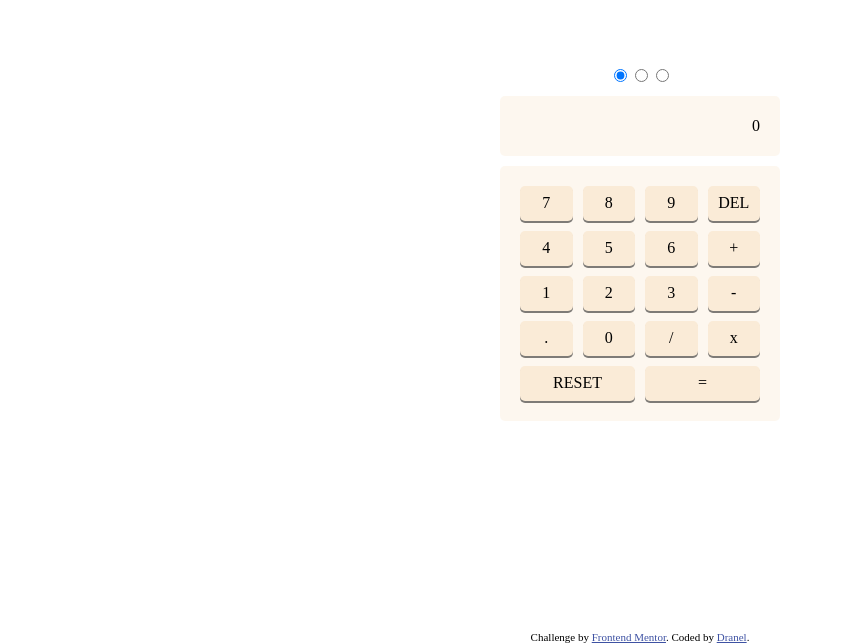
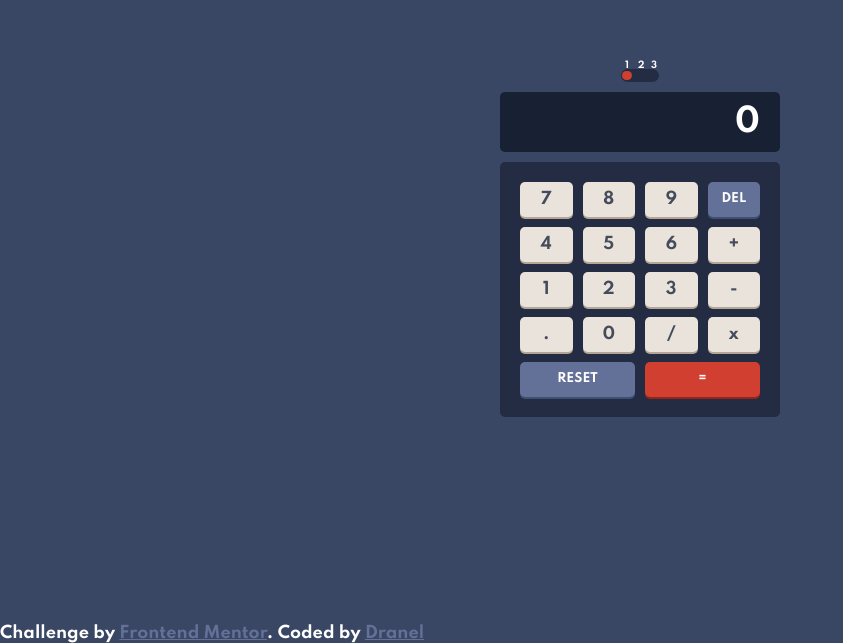
Before and after one commit to DranelM/calculator-app, a React (Create React App) app: page / in a window 1280 px wide. Shown: the part 157-800 px from the top of the page, without its empty margins (0-843 px from the left). Built offline with nearby package versions, Linux system fonts and the light colour scheme.

Commit message:
theme toggler with css + localStorage with theme type

```diff
--- a/public/index.html
+++ b/public/index.html
@@ -11,28 +11,16 @@
       sizes="32x32"
       href="%PUBLIC_URL%/calc_icon.png"
     />
-    <link rel="manifest" href="%PUBLIC_URL%/manifest.json" />
+    <link rel="preconnect" href="https://fonts.googleapis.com" />
+    <link rel="preconnect" href="https://fonts.gstatic.com" crossorigin />
+    <link
+      href="https://fonts.googleapis.com/css2?family=Spartan:wght@700&display=swap"
+      rel="stylesheet"
+    />
 
     <title>Frontend Mentor | Calculator app</title>
-
-    <!-- Feel free to remove these styles or customise in your own stylesheet 👍 -->
-    <style>
-      .attribution {
-        font-size: 11px;
-        text-align: center;
-      }
-      .attribution a {
-        color: hsl(228, 45%, 44%);
-      }
-    </style>
   </head>
   <body>
     <div id="root"></div>
-    <div class="attribution">
-      Challenge by
-      <a href="https://www.frontendmentor.io?ref=challenge" target="_blank"
-        >Frontend Mentor</a
-      >. Coded by <a href="https://github.com/DranelM">Dranel</a>.
-    </div>
   </body>
 </html>
--- a/src/components/App.js
+++ b/src/components/App.js
@@ -1,4 +1,4 @@
-import { useState } from "react";
+import { useEffect, useState } from "react";
 import Board from "./Board";
 import OutputScreen from "./OutputScreen";
 import ThemeChanger from "./ThemeChanger";
@@ -6,17 +6,30 @@ import ThemeChanger from "./ThemeChanger";
 function App() {
   // eslint-disable-next-line no-unused-vars
   const [outputValue, setOutputValue] = useState(0);
-  const [currentTheme, setCurrentTheme] = useState("theme1");
+  const [currentTheme, setCurrentTheme] = useState(
+    localStorage.getItem("theme") || "theme1"
+  );
 
   function handleThemeToggle(theme) {
     setCurrentTheme(theme);
   }
 
+  useEffect(() => {
+    localStorage.setItem("theme", currentTheme);
+  }, [currentTheme]);
+
   return (
-    <div className="App">
+    <div className={`App ${currentTheme}`}>
       <ThemeChanger checkedTheme={currentTheme} onChange={handleThemeToggle} />
       <OutputScreen value={outputValue} />
       <Board buffer={outputValue} setBuffer={setOutputValue} />
+      <div className="attribution">
+        Challenge by{" "}
+        <a href="https://www.frontendmentor.io?ref=challenge">
+          Frontend Mentor
+        </a>
+        . Coded by <a href="https://github.com/DranelM">Dranel</a>
+      </div>
     </div>
   );
 }
--- a/src/components/ThemeChanger.js
+++ b/src/components/ThemeChanger.js
@@ -8,15 +8,21 @@ const ThemeChanger = ({ checkedTheme, onChange }) => {
   return (
     <div className="themeChanger">
       {themes.map((theme) => (
+        <label className="radio" key={theme}>
+          <span className="radio__input">
             <input
               key={theme}
-          className={theme}
+              className={`${theme}`}
               type="radio"
               name="themeToggle"
               value={theme}
               onChange={() => onChange(theme)}
               checked={getChecked(theme)}
             ></input>
+            <span className="radio__control"></span>
+          </span>
+          <span className="radio__label">{theme[theme.length - 1]}</span>
+        </label>
       ))}
     </div>
   );
--- a/src/index.js
+++ b/src/index.js
@@ -5,6 +5,7 @@ import "./styles/OutputScreen.css";
 import "./styles/CalcButton.css";
 import "./styles/Board.css";
 import "./styles/App.css";
+import "./styles/ThemeChanger.css";
 
 import App from "./components/App";
 
--- a/src/styles/App.css
+++ b/src/styles/App.css
@@ -1,7 +1,27 @@
 .App {
+  position: fixed;
   display: flex;
   flex-flow: column;
   justify-content: center;
   align-items: center;
   gap: 10px;
+  left: 0;
+  right: 0;
+  top: 0;
+  bottom: 0;
+  background-color: var(--backgroud-color);
+  font-family: "Spartan", sans-serif;
+  font-weight: 700;
 }
+
+.attribution {
+  position: absolute;
+  bottom: 0;
+  left: 0;
+  right: 0;
+  color: var(--text-screen-color);
+}
+
+.attribution a {
+  color: var(--button-sysFunc-background);
+}
--- a/src/styles/Board.css
+++ b/src/styles/Board.css
@@ -1,5 +1,5 @@
 .board {
-  background-color: rgba(250, 235, 215, 0.4);
+  background-color: var(--toggle-bckgd);
   padding: var(--default-padding);
   width: var(--board-width);
   display: grid;
--- a/src/styles/CalcButton.css
+++ b/src/styles/CalcButton.css
@@ -2,7 +2,27 @@
   display: flex;
   justify-content: center;
   align-items: center;
-  background-color: antiquewhite;
-  box-shadow: 0 2px rgba(0, 0, 0, 0.5);
+  color: var(--text-buttons-color);
+  background-color: var(--button-classic-background);
+  box-shadow: 0 2px var(--button-classic-shadow);
   height: 35px;
 }
+
+.delButton,
+.resetButton {
+  background-color: var(--button-sysFunc-background);
+  box-shadow: 0 2px var(--button-sysFunc-shadow);
+  color: var(--text-functional-color);
+}
+
+.resultsButton {
+  background-color: var(--button-result-background);
+  box-shadow: 0 2px var(--button-result-shadow);
+  color: var(--text-result-color);
+}
+
+.delButton,
+.resetButton,
+.resultsButton {
+  font-size: 12px;
+}
--- a/src/styles/OutputScreen.css
+++ b/src/styles/OutputScreen.css
@@ -2,9 +2,12 @@
   display: flex;
   flex-flow: row;
   justify-content: flex-end;
+  align-items: center;
+  color: var(--text-screen-color);
   padding-right: var(--default-padding);
-  align-items: center;
-  background-color: rgba(250, 235, 215, 0.4);
+  background-color: var(--screen-bckgd);
   width: var(--board-width);
+  font-family: "Spartan", sans-serif;
+  font-size: 32px;
   height: 60px;
 }
--- /dev/null
+++ b/src/styles/ThemeChanger.css
@@ -0,0 +1,44 @@
+.themeChanger {
+  display: flex;
+  flex-flow: row;
+  justify-content: center;
+  align-items: center;
+  background-color: var(--toggle-bckgd);
+  border-radius: 10px;
+}
+
+.radio__control {
+  position: absolute;
+  width: 0.6em;
+  height: 0.6em;
+  border-radius: 50%;
+}
+
+.radio__input input {
+  opacity: 0;
+  width: 0;
+  height: 0;
+}
+
+.radio__input {
+  display: flex;
+  flex-flow: row;
+  justify-content: center;
+  align-items: center;
+  width: 0.8em;
+  height: 0.8em;
+}
+
+.radio__label {
+  position: absolute;
+  font-size: 9px;
+  font-weight: bold;
+  margin: 0;
+  transform: translateY(-2.4em) translateX(0.5em);
+  color: var(--text-screen-color);
+}
+
+.radio__input input:checked + .radio__control {
+  background: var(--button-result-background);
+  transition: background 0.2s ease-in-out;
+}
--- a/src/styles/index.css
+++ b/src/styles/index.css
@@ -1,17 +1,5 @@
 * {
   box-sizing: border-box;
-}
-
-#root {
-  position: fixed;
-  display: flex;
-  flex-flow: column wrap;
-  align-items: center;
-  justify-content: center;
-  left: 0;
-  right: 0;
-  top: 0;
-  bottom: 0;
 }
 
 :root {
@@ -20,13 +8,54 @@
   --shadow-size: 2px;
 }
 
-.attribution {
-  position: absolute;
-  bottom: 0;
-  left: 0;
-  right: 0;
-}
-
 .roundedBorders {
   border-radius: 5px;
 }
+
+.theme1 {
+  --backgroud-color: hsl(222, 26%, 31%);
+  --toggle-bckgd: hsl(223, 31%, 20%);
+  --screen-bckgd: hsl(224, 36%, 15%);
+  --button-sysFunc-background: hsl(225, 21%, 49%);
+  --button-sysFunc-shadow: hsl(224, 28%, 35%);
+  --button-result-background: hsl(6, 63%, 50%);
+  --button-result-shadow: hsl(6, 70%, 34%);
+  --button-classic-background: hsl(30, 25%, 89%);
+  --button-classic-shadow: hsl(28, 16%, 65%);
+  --text-buttons-color: hsl(221, 14%, 31%);
+  --text-functional-color: white;
+  --text-screen-color: white;
+  --text-result-color: white;
+}
+
+.theme2 {
+  --backgroud-color: hsl(0, 0%, 90%);
+  --toggle-bckgd: hsl(0, 5%, 81%);
+  --screen-bckgd: hsl(0, 0%, 93%);
+  --button-sysFunc-background: hsl(185, 42%, 37%);
+  --button-sysFunc-shadow: hsl(185, 58%, 25%);
+  --button-result-background: hsl(25, 98%, 40%);
+  --button-result-shadow: hsl(25, 99%, 27%);
+  --button-classic-background: hsl(45, 7%, 89%);
+  --button-classic-shadow: hsl(35, 11%, 61%);
+  --text-buttons-color: hsl(60, 10%, 19%);
+  --text-functional-color: white;
+  --text-screen-color: hsl(60, 10%, 19%);
+  --text-result-color: white;
+}
+
+.theme3 {
+  --backgroud-color: hsl(268, 75%, 9%);
+  --toggle-bckgd: hsl(268, 71%, 12%);
+  --screen-bckgd: hsl(268, 71%, 12%);
+  --button-sysFunc-background: hsl(281, 89%, 26%);
+  --button-sysFunc-shadow: hsl(285, 91%, 52%);
+  --button-result-background: hsl(176, 100%, 44%);
+  --button-result-shadow: hsl(177, 92%, 70%);
+  --button-classic-background: hsl(268, 47%, 21%);
+  --button-classic-shadow: hsl(290, 70%, 36%);
+  --text-buttons-color: hsl(52, 100%, 62%);
+  --text-functional-color: white;
+  --text-screen-color: hsl(52, 100%, 62%);
+  --text-result-color: hsl(198, 20%, 13%);
+}
```
Also changed, not shown: public/manifest.json (deleted). Lines whose indentation alone changed are shown as unchanged.
